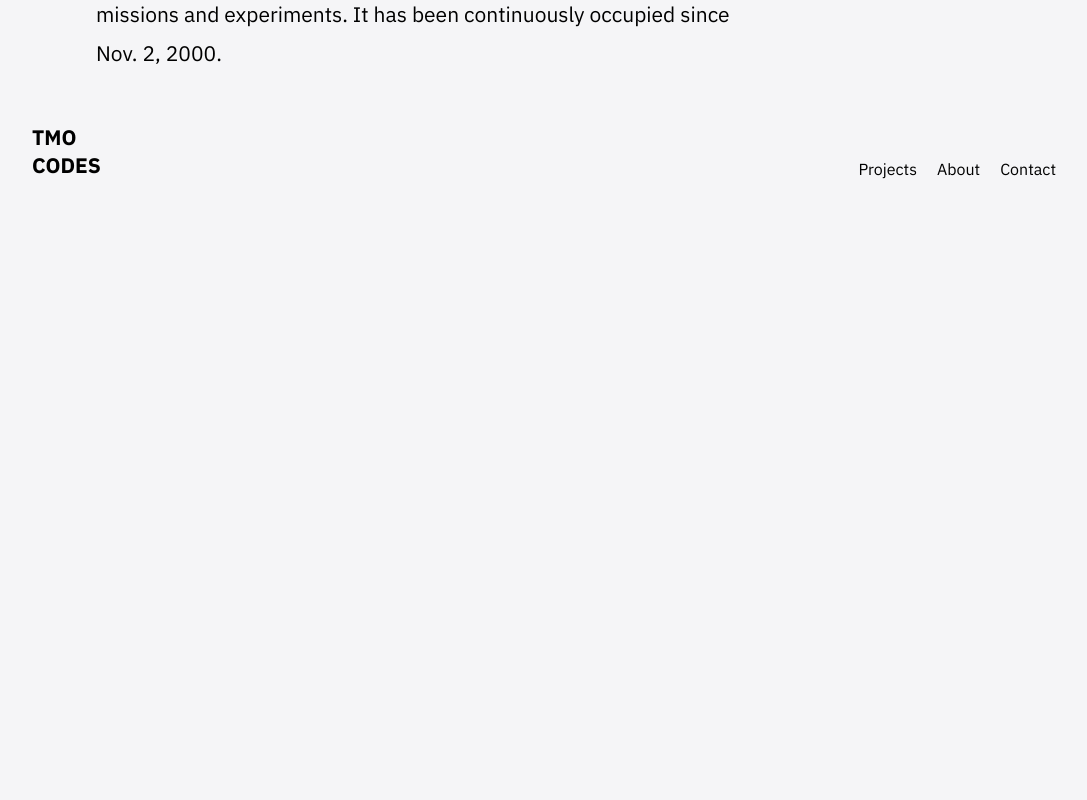
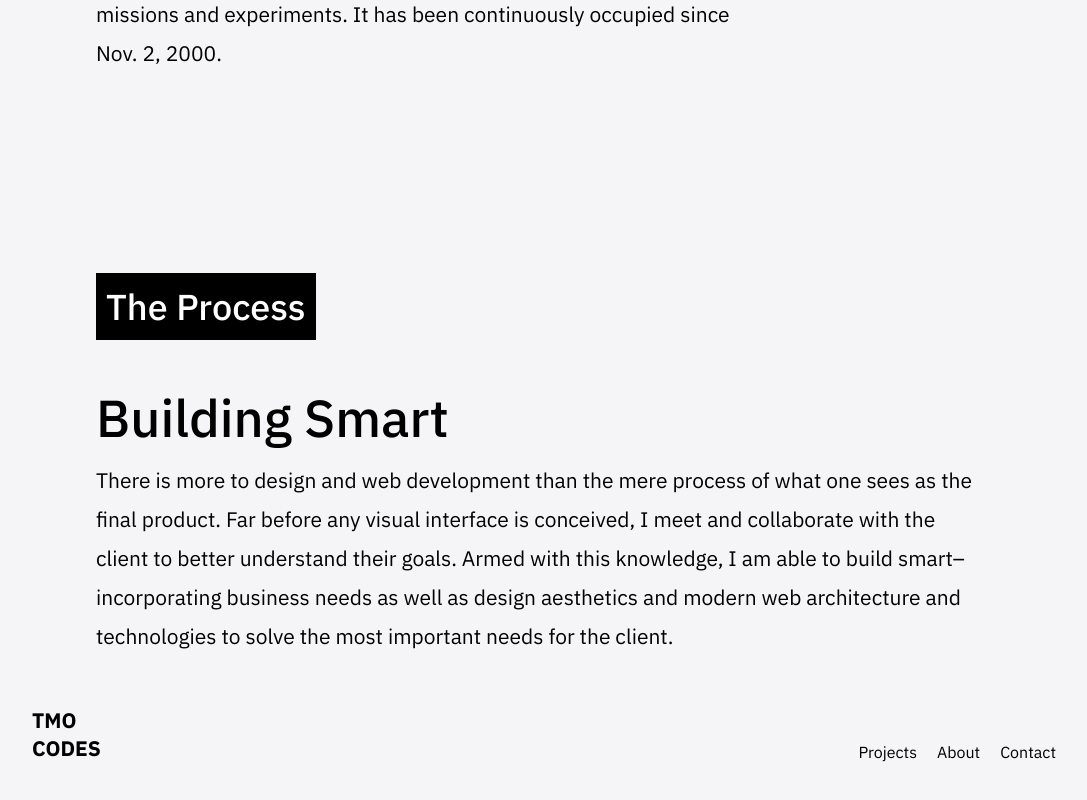
Before and after one commit to tyler-morales/portfolio-vue, a Vue app: page /iss_tracker in a window 1280 px wide. Shown: the part 3315-4115 px from the top of the page, without its empty margins (96-1183 px from the left). Before the commit the page ends 3544 px from the top, so only its background shows below. Built offline with nearby package versions, Linux system fonts and the light colour scheme.

Commit message:
✨ Create Process section

```diff
--- /dev/null
+++ b/src/components/project/TheProcess.vue
@@ -0,0 +1,24 @@
+<template>
+  <section class="process">
+    <h3 class="section-header">The Process</h3>
+    <h2>Building Smart</h2>
+    <p>{{ process.description }}</p>
+  </section>
+</template>
+
+<script>
+export default {
+  props: {
+    process: {
+      type: Object,
+      required: true
+    }
+  }
+}
+</script>
+
+<style lang="scss" scoped>
+.process {
+  // text-align: center;
+}
+</style>
--- a/src/views/ISSTracker.vue
+++ b/src/views/ISSTracker.vue
@@ -16,6 +16,9 @@
 
       <!-- SOLUTION -->
       <Solution :solution="solution" />
+
+      <!-- THE PROCESS -->
+      <TheProcess :process="process" />
     </main>
   </div>
 </template>
@@ -26,6 +29,7 @@ import Hero from '@/components/project/Hero'
 import Intro from '@/components/project/Intro'
 import Situation from '@/components/project/Situation'
 import Solution from '@/components/project/Solution'
+import TheProcess from '@/components/project/TheProcess'
 
 export default {
   components: {
@@ -33,7 +37,8 @@ export default {
     Hero,
     Intro,
     Situation,
-    Solution
+    Solution,
+    TheProcess
   },
   data() {
     return {
@@ -88,13 +93,14 @@ export default {
           'Translating Data Into a Readable, Digestible & Beautiful Application',
         description:
           'The International Space Station (ISS) is a multi-nation construction project that is the largest single structure humans ever put into space. Its main construction was completed between 1998 and 2011, although the station continually evolves to include new missions and experiments. It has been continuously occupied since Nov. 2, 2000.'
+      },
+      process: {
+        description:
+          'There is more to design and web development than the mere process of what one sees as the final product. Far before any visual interface is conceived, I meet and collaborate with the client to better understand their goals. Armed with this knowledge, I am able to build smart– incorporating business needs as well as design aesthetics and modern web architecture and technologies to solve the most important needs for the client.'
       }
     }
   }
 }
 </script>
 
-<style lang="scss" scoped>
-.main-case {
-}
-</style>
+<style lang="scss" scoped></style>
```
